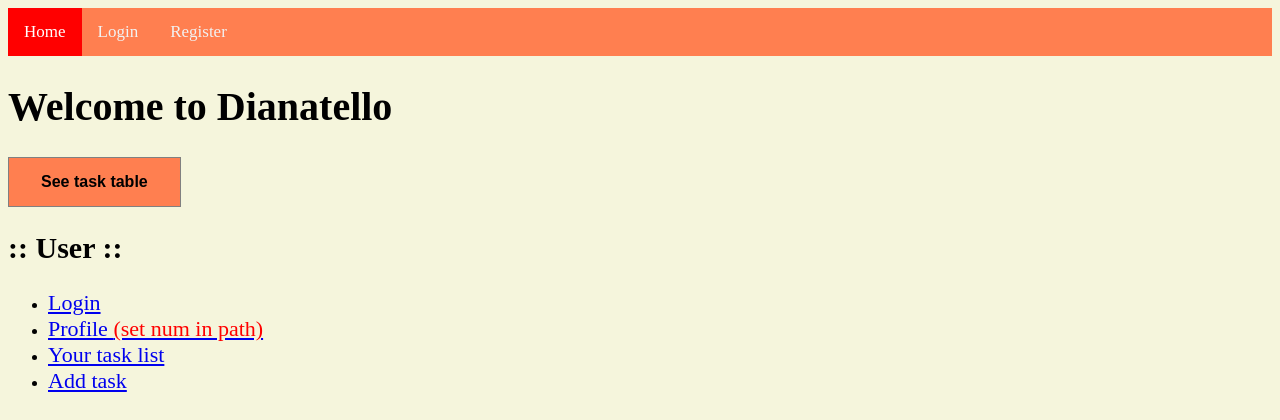
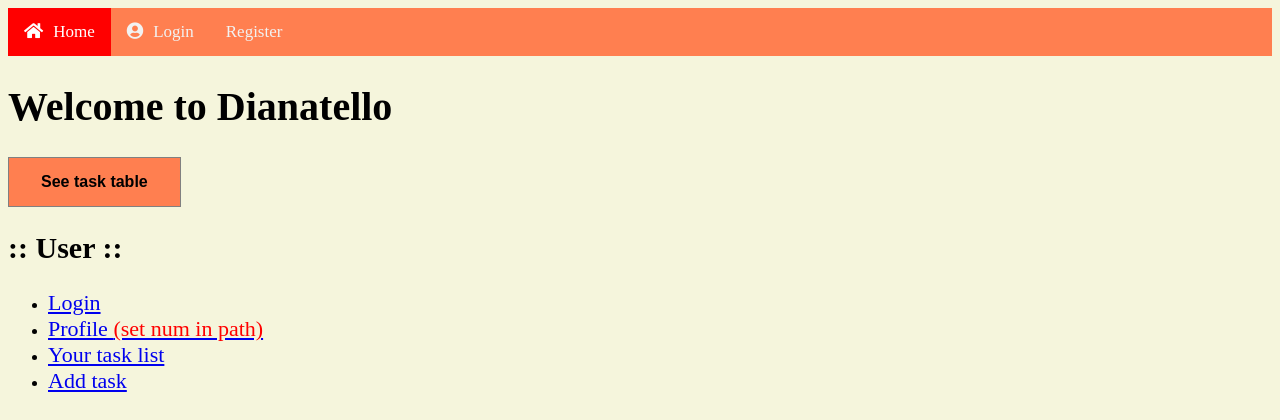
Before and after one commit to pangeon/taskello, a Flask app: page / in a window 1280 px wide. Shown: the top 420 px of the page. Run offline with Flask 2, Linux system fonts and the light colour scheme.

Commit message:
add icon to menu

```diff
--- a/app/web/static/css/main.css
+++ b/app/web/static/css/main.css
@@ -112,3 +112,6 @@ div#login_info {
   text-decoration: none;
   font-size: 17px;
 }
+i {
+  padding-right: 10px;
+}
--- a/app/web/templates/base.html
+++ b/app/web/templates/base.html
@@ -11,15 +11,25 @@
       rel="stylesheet"
       href="{{ url_for('static', filename='/css/main.css') }}"
     />
+    <link
+      rel="stylesheet"
+      href="https://use.fontawesome.com/releases/v5.7.1/css/all.css"
+    />
   </head>
   <body>
     <div class="topnav">
-      <a href="{{ url_for('index') }}" class="active">Home</a>
+      <a href="{{ url_for('index') }}" class="active"
+        ><i class="fas fa-home"></i>Home</a
+      >
       {% if session.username %}
-      <a href="{{ url_for('logout') }}">Logout</a>
+      <a href="{{ url_for('logout') }}"
+        ><i class="fas fa-sign-out-alt"></i>Logout</a
+      >
       <div id="login_info">Logged in as: {{session.username}}</div>
       {% else %}
-      <a href="{{ url_for('login') }}">Login</a>
+      <a href="{{ url_for('login') }}"
+        ><i class="fas fa-user-circle"></i>Login</a
+      >
       <a href="{{ url_for('register') }}">Register</a>
       {% endif %}
     </div>
```
